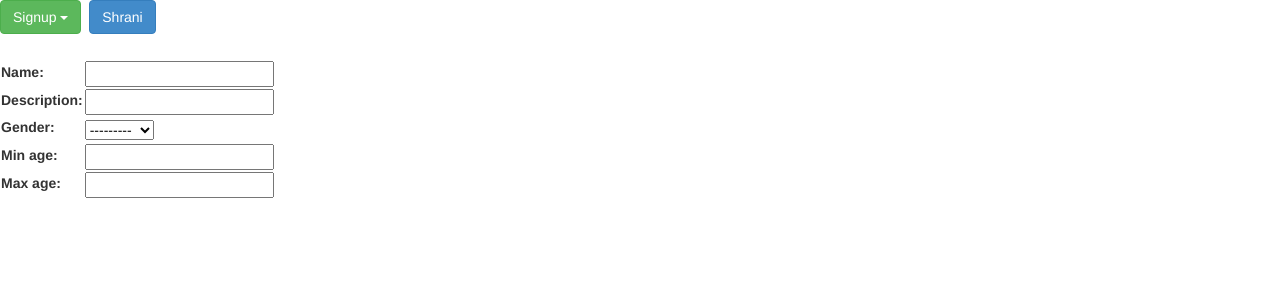
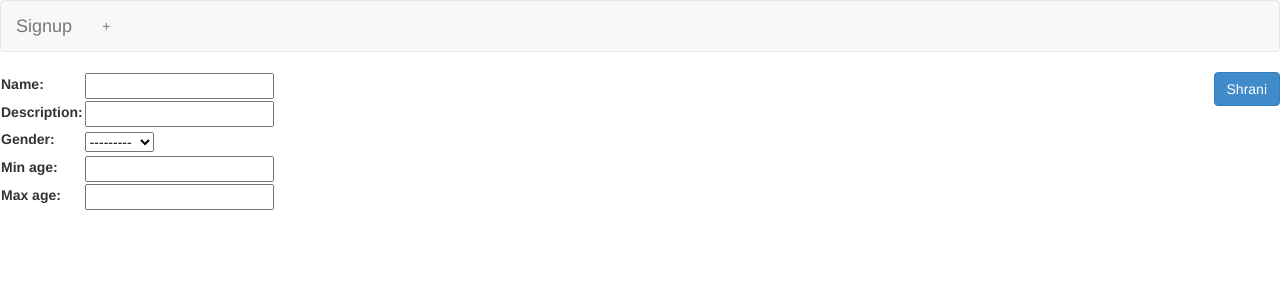
Before and after one commit to astaric/pingpong, a Django app: page /signup/category/add in a window 1280 px wide. Shown: the top 300 px of the page. Run offline with Django 3.2, Linux system fonts and the light colour scheme; data that the repository does not hold is empty.

Commit message:
Shared navbar for signup views.

```diff
--- a/pingpong/signup/templates/pingpong/category_add.html
+++ b/pingpong/signup/templates/pingpong/category_add.html
@@ -1,22 +1,21 @@
 {% extends 'pingpong/base.html' %}
 
 {% block subnavigation %}
-    <div class="btn-group">
     {% for c in categories %}
-        <a href="{% url 'category_edit' id=c.id %}"
-           class="btn {% if c.id == category.id %}btn-primary{% else %}btn-default{% endif %}">{{ c }}
-            ({{ c.player_count }})</a>
+        <li{% if c.id == category.id %} class="active"{% endif %}>
+            <a href="{% url 'category_edit' id=c.id %}">{{ c }}
+                ({{ c.player_count }})</a>
+        </li>
     {% endfor %}
-    </div>
-
-    <div class="btn-group">
-        <input type="submit" class="btn btn-primary" value="Shrani"/>
-    </div>
+    <li><a href="{% url 'category_add' %}"><i class="icon-plus">+</i></a></li>
 {% endblock %}
 
 
 {% block content %}
-<table>
-{{ form }}
-</table>
+    <div class="btn-group-vertical pull-right">
+        <input type="submit" class="btn btn-primary" value="Shrani"/>
+    </div>
+    <table>
+        {{ form }}
+    </table>
 {% endblock %}
--- a/pingpong/signup/views.py
+++ b/pingpong/signup/views.py
@@ -50,7 +50,7 @@ def edit_category(request, id):
         formset = PlayerFormSet(queryset=Player.objects.order_by('id').filter(category=category), prefix='players')
         form = SimpleCategoryForm(instance=category)
 
-    categories = Category.objects.annotate(player_count=Count('players__id'))
+    categories = Category.objects.annotate(player_count=Count('players'))
     return render(request, 'pingpong/category_edit.html',
                   dict(categories=categories,
                        category=category,
@@ -67,7 +67,7 @@ def add_category(request):
     else:
         form = CategoryForm()
 
-    categories = Category.objects.all()
+    categories = Category.objects.annotate(player_count=Count('players'))
     return render(request, 'pingpong/category_add.html',
                   dict(form=form,
                        categories=categories))
--- /dev/null
+++ b/pingpong/static/css/pingpong.signup.css
@@ -0,0 +1,4 @@
+input#id_name,
+input#id_description {
+    border: 0px;
+}
--- a/pingpong/templates/pingpong/base.html
+++ b/pingpong/templates/pingpong/base.html
@@ -1,29 +1,39 @@
 {% load staticfiles %}
+{% load i18n %}
 <!DOCTYPE html>
 <html>
 <head>
-    <title>Bootstrap 101 Template</title>
+    <title></title>
     <meta name="viewport" content="width=device-width, initial-scale=1.0">
-    <link href="{% static 'css/bootstrap.min.css'%}" rel="stylesheet" media="screen">
-
+    <link href="{% static 'css/bootstrap.min.css' %}" rel="stylesheet" media="screen">
+    {% block additional_header %}{% endblock %}
 </head>
 <body>
 <form method="post" action="">
     {% csrf_token %}
-    <div class="navbar navbar-fixed-top navbar-absolute">
-        <div class="btn-group">
-            <a href="#" class="btn btn-success dropdown-toggle" data-toggle="dropdown">
-                Signup
-                <i class="caret"></i>
-            </a>
-            <ul class="dropdown-menu">
-                <li><a href="#">Dropdown link</a></li>
-                <li><a href="#">Dropdown link</a></li>
+
+    <nav class="navbar navbar-default" role="navigation">
+        <!-- Brand and toggle get grouped for better mobile display -->
+        <div class="navbar-header">
+            <button type="button" class="navbar-toggle" data-toggle="collapse"
+                    data-target="#bs-example-navbar-collapse-1">
+                <span class="sr-only">Toggle navigation</span>
+                <span class="icon-bar"></span>
+                <span class="icon-bar"></span>
+                <span class="icon-bar"></span>
+            </button>
+            <a class="navbar-brand" href="#">{% trans 'Signup' %}</a>
+        </div>
+
+        <!-- Collect the nav links, forms, and other content for toggling -->
+        <div class="collapse navbar-collapse" id="bs-example-navbar-collapse-1">
+            <ul class="nav navbar-nav">
+                {% block subnavigation %}{% endblock %}
             </ul>
         </div>
-        {% block subnavigation %}{% endblock %}
-    </div>
-    <div id="content" style="margin-top:60px;">
+        <!-- /.navbar-collapse -->
+    </nav>
+    <div id="content">
         {% block content %}
         {% endblock %}
     </div>
```
Also changed, not shown: pingpong/signup/templates/pingpong/category_edit.html (+14 -20 lines). Lines whose indentation alone changed are shown as unchanged.
